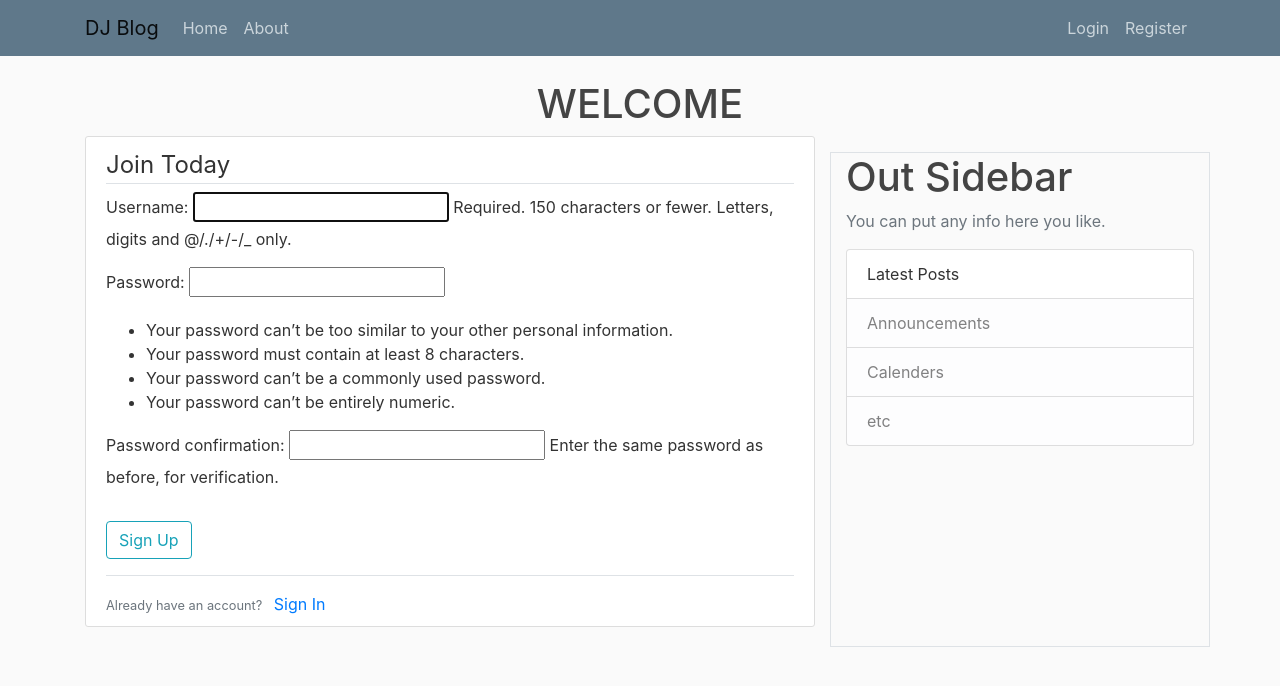
After one commit to Sedherthe/Dj-Blog, a Django app: page /register/ in a window 1280 px wide. The commit adds this page. Shown: the top 686 px of the page. Run offline with Django 3.2, Linux system fonts and the light colour scheme; some libraries are stand-ins or nearby versions.

Commit message:
Create User Registration Form

```diff
--- a/blog/templates/blog/base.html
+++ b/blog/templates/blog/base.html
@@ -65,6 +65,14 @@
 		<div class="row">
 			<!-- Blog Posts -->
 			<div class="col-md-8">
+				{% if messages %}
+					{% for message in messages %}
+						<div class="alert alert-{{ message.tags }}">
+							{{ message }}
+						</div>
+					{% endfor %}
+				{% endif %}
+
 				{% block content %}
 				{% endblock content %}
 			</div>
--- a/blog/urls.py
+++ b/blog/urls.py
@@ -9,4 +9,5 @@
 	path('navbar/', views.navbar, name='blog-navbar'),
 	path('collapse/', views.collapse, name='blog-collapse'),
 	path('article/', views.article, name='blog-article'),
+	path('form/', views.form, name='blog-form')
 ]
--- a/blog/views.py
+++ b/blog/views.py
@@ -46,3 +46,6 @@
 
 def article(request):
 	return render(request, 'blog/article.html', context)
+
+def form(request):
+	return(render(request, 'blog/form.html'))
--- a/django_project/settings.py
+++ b/django_project/settings.py
@@ -32,6 +32,7 @@
 
 INSTALLED_APPS = [
     'blog.apps.BlogConfig',
+    'users.apps.UsersConfig',
     'django.contrib.admin',
     'django.contrib.auth',
     'django.contrib.contenttypes',
--- a/django_project/urls.py
+++ b/django_project/urls.py
@@ -15,8 +15,10 @@
 """
 from django.contrib import admin
 from django.urls import path, include
+from users import views as user_views
 
 urlpatterns = [
     path('admin/', admin.site.urls),
     path('blog/', include('blog.urls')),
+    path('register/', user_views.register, name='user-registration'),
 ]
--- /dev/null
+++ b/users/templates/users/registration.html
@@ -0,0 +1,25 @@
+{% extends 'blog/base.html' %}
+{% block content %}
+	<div class="content-section">
+		<form method="POST">
+			{% csrf_token %}
+			<fieldset class="form-group">
+				<legend class="border-bottom">
+					Join Today
+				</legend>
+				{{ form.as_p }}
+			</fieldset>
+			<div class="form-group">
+				<button type="submit" class="btn btn-outline-info">
+					Sign Up
+				</button>
+			</div>
+			<div class="border-top pt-3">
+				<small class="text-muted">
+					Already have an account?
+				 </small>
+				<a href="#" class="ml-2">Sign In</a>
+			</div>
+		</form>
+	</div>
+{% endblock content %}
--- a/users/views.py
+++ b/users/views.py
@@ -1,3 +1,27 @@
-from django.shortcuts import render
+from django.shortcuts import render, redirect
+from django.contrib.auth.forms import UserCreationForm
+from django.contrib import messages
+
+"""
+	Options with messages:
+		message.debug
+		message.info
+		message.warning
+		message.success
+		message.error
+"""
 
 # Create your views here.
+def register(request):
+	if request.method == 'POST':
+		form = UserCreationForm(request.POST)
+		if form.is_valid():
+			# After submission
+			print("details are : ", request.POST)
+			form.save() # If everythign is okay
+			username = form.cleaned_data.get('username')
+			messages.success(request, f'Account created for {username}!')
+			return redirect('blog-home')
+	else:
+		form = UserCreationForm()
+	return render(request, 'users/registration.html', {'form': form})
```
Also changed, not shown: blog/templates/blog/form.html (added, +13 -0 lines), users/forms.py (added, +10 -0 lines).
